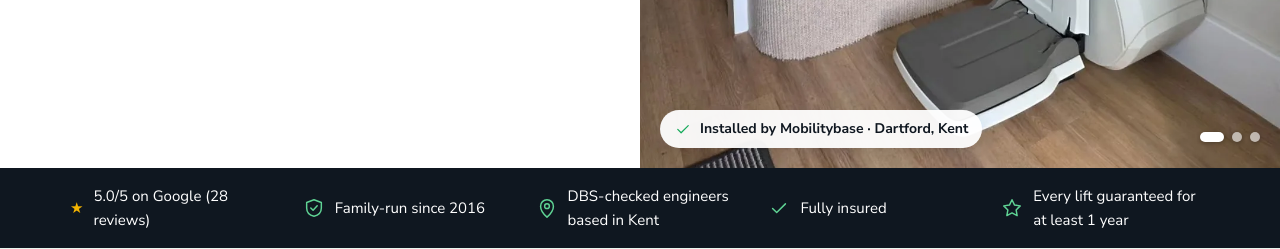
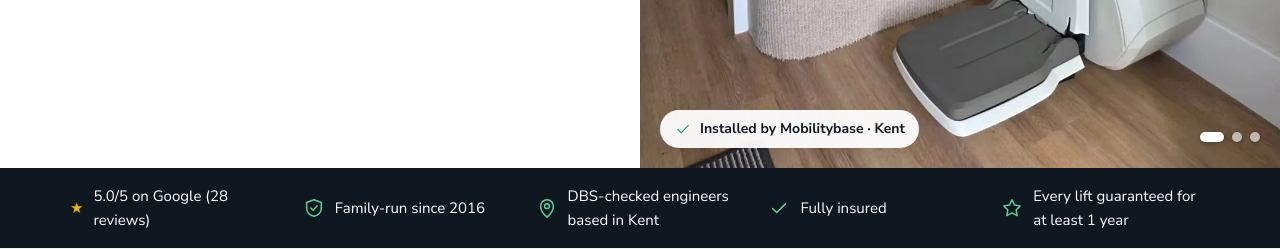
Before and after one commit to 06moore/mobilitybase-chat, a WordPress theme: template website/theme/mobilitybase/front-page.php in a window 1280 px wide. Shown: the part 785-1034 px from the top of the page. Run offline with PHP 8.4 and a stand-in for WordPress, Linux system fonts and the light colour scheme; the site name, menu and one post (Sample post) are stand-ins, and other content is empty; some libraries are stand-ins or nearby versions.

Commit message:
Photo labels show county only: Kent, Sussex, London
Co-Authored-By: Claude Opus 5.5 <noreply@anthropic.com>
Claude-Session: https://claude.ai/code/session_019paDQs61Yq7gPt2sDQMskk

```diff
--- a/website/theme/mobilitybase/inc/data.php
+++ b/website/theme/mobilitybase/inc/data.php
@@ -49,7 +49,7 @@ function mb_ranges() {
 		'straight-stairlift-range' => array(
 			'h1'     => 'Straight Stairlifts Supplied & Installed',
 			'intro'  => 'Select the straight stairlift you’re interested in below and send us your enquiry. One of our team will review the information and contact you to arrange a survey or answer any questions.',
-			'install' => array( 'install-stairlift-dartford.webp', 'Straight stairlift installed by Mobilitybase in Dartford, Kent', 'Straight stairlift fitted by our engineers in a home in Dartford, Kent.' ),
+			'install' => array( 'install-stairlift-kent.webp', 'Straight stairlift installed by Mobilitybase in Kent', 'Straight stairlift fitted by our engineers in a home in Kent.' ),
 			'models' => array(
 				array( 'HomeGlide', 'd0215bb86f4a4021.webp', 'Access HomeGlide straight stairlift', array(
 					'The Access HomeGlide is a compact, easy-to-use straight stairlift that fits neatly onto your staircase. It provides a smooth and secure ride, helping you move safely and confidently around your home.',
@@ -99,7 +99,7 @@ function mb_ranges() {
 		'homelift-range'           => array(
 			'h1'     => 'Home Lifts Supplied & Installed',
 			'intro'  => 'Select the home lift you’re interested in below and send us your enquiry. One of our team will review the information and contact you to discuss your requirements, answer any questions, or arrange a survey if needed.',
-			'install' => array( 'install-homelift-crawley.webp', 'Through-floor home lift installed by Mobilitybase in Crawley, Sussex', 'Through-floor home lift fitted by our engineers in a home in Crawley, Sussex.' ),
+			'install' => array( 'install-homelift-sussex.webp', 'Through-floor home lift installed by Mobilitybase in Sussex', 'Through-floor home lift fitted by our engineers in a home in Sussex.' ),
 			'models' => array(
 				array( 'Pollock Residential', '12382f7f0c994f6c.webp', 'Pollock home lift installed in living room', array(
 					'The Pollock Residential Lift provides a safe and convenient way to travel between floors in your home. Designed with comfort and reliability in mind, it offers smooth and quiet operation while blending neatly into your living space.',
@@ -443,8 +443,8 @@ function mb_review_summary() {
  */
 function mb_hero_slides() {
 	return array(
-		array( 'install-stairlift-dartford.webp', 'Straight stairlift installed by Mobilitybase in a home in Dartford, Kent', 'Installed by Mobilitybase · Dartford, Kent' ),
-		array( 'install-homelift-crawley.webp', 'Through-floor home lift installed by Mobilitybase in a home in Crawley, Sussex', 'Installed by Mobilitybase · Crawley, Sussex' ),
+		array( 'install-stairlift-kent.webp', 'Straight stairlift installed by Mobilitybase in a home in Kent', 'Installed by Mobilitybase · Kent' ),
+		array( 'install-homelift-sussex.webp', 'Through-floor home lift installed by Mobilitybase in a home in Sussex', 'Installed by Mobilitybase · Sussex' ),
 		array( 'install-homelift-london.webp', 'Through-floor home lift with fold-down seat installed by Mobilitybase in London', 'Installed by Mobilitybase · London' ),
 	);
 }
```
Also changed, not shown: website/theme/mobilitybase/assets/img/content/install-homelift-sussex.webp (renamed from website/theme/mobilitybase/assets/img/content/install-homelift-crawley.webp), website/theme/mobilitybase/assets/img/content/install-stairlift-kent.webp (renamed from website/theme/mobilitybase/assets/img/content/install-stairlift-dartford.webp).
